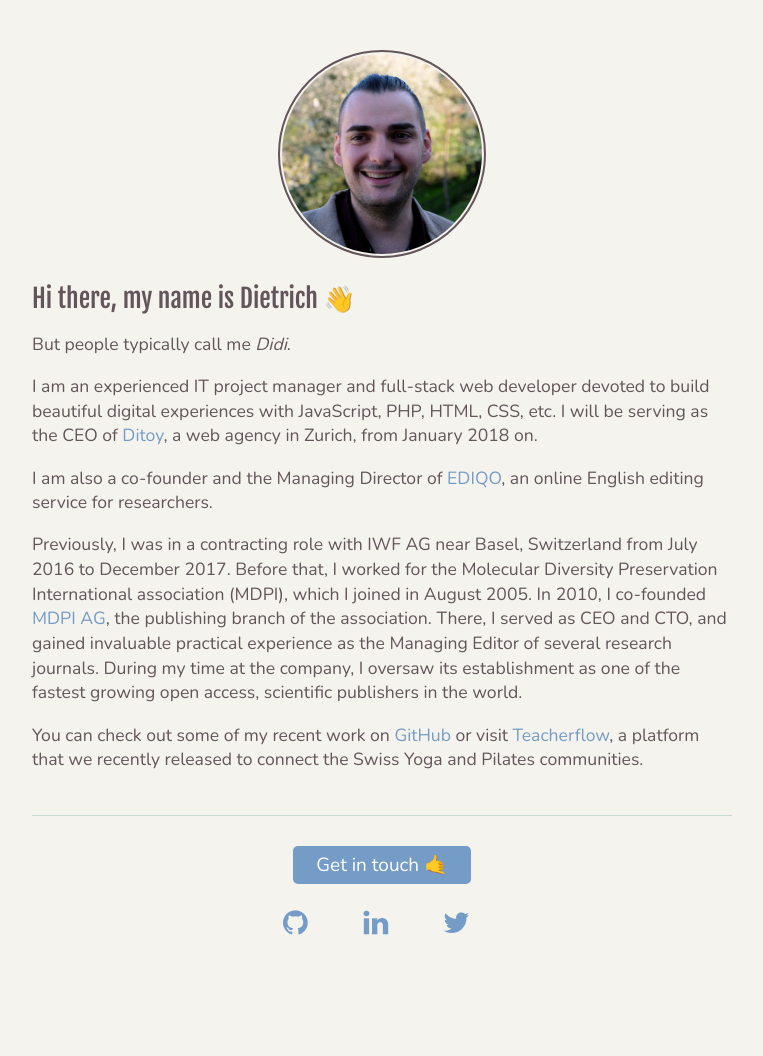
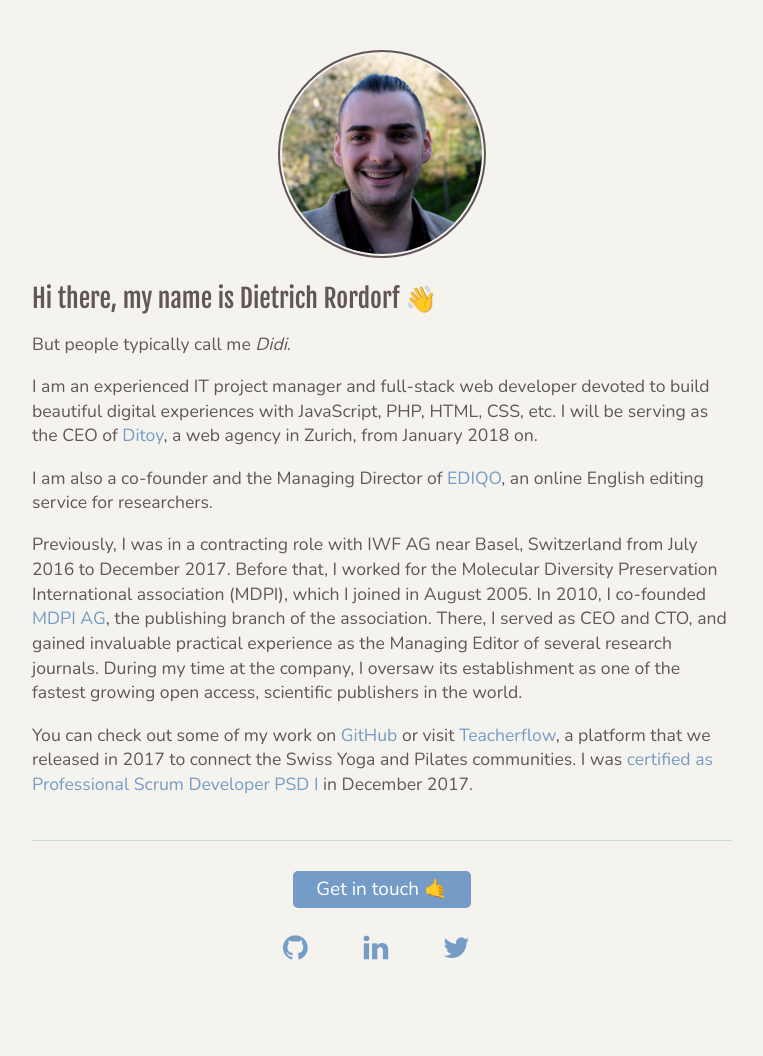
Before and after one commit to rordi/rordi.github.io, a Jekyll site: the page built from index.md, in a window 1280 px wide. Shown: the whole page, without its empty margins (258-1021 px from the left). Built offline with Jekyll 4.4.1, drawn with Linux system fonts in a browser that asks for light colours; before the commit the page ends 1031 px from its top, so only the background shows below that.

Commit message:
change wording in last para of bio

```diff
--- a/index.md
+++ b/index.md
@@ -6,7 +6,7 @@ title: Dietrich Rordorf
     <img src="/assets/dr.jpg" alt="Dietrich">
 </p>
 
-# Hi there, my name is Dietrich 👋
+# Hi there, my name is Dietrich Rordorf  👋
 
 But people typically call me *Didi*.
 
@@ -24,5 +24,6 @@ gained invaluable practical experience as the Managing Editor of several researc
 I oversaw its establishment as one of the fastest growing open access, scientific publishers in the
 world.
 
-You can check out some of my recent work on [GitHub](https://github.com/rordi/) or visit [Teacherflow](https://www.teacherflow.ch),
-a platform that we recently released to connect the Swiss Yoga and Pilates communities.
+You can check out some of my work on [GitHub](https://github.com/rordi/) or visit [Teacherflow](https://www.teacherflow.ch),
+a platform that we released in 2017 to connect the Swiss Yoga and Pilates communities. I was [certified as Professional Scrum
+Developer PSD I](https://www.scrum.org/user/298081) in December 2017.
```
